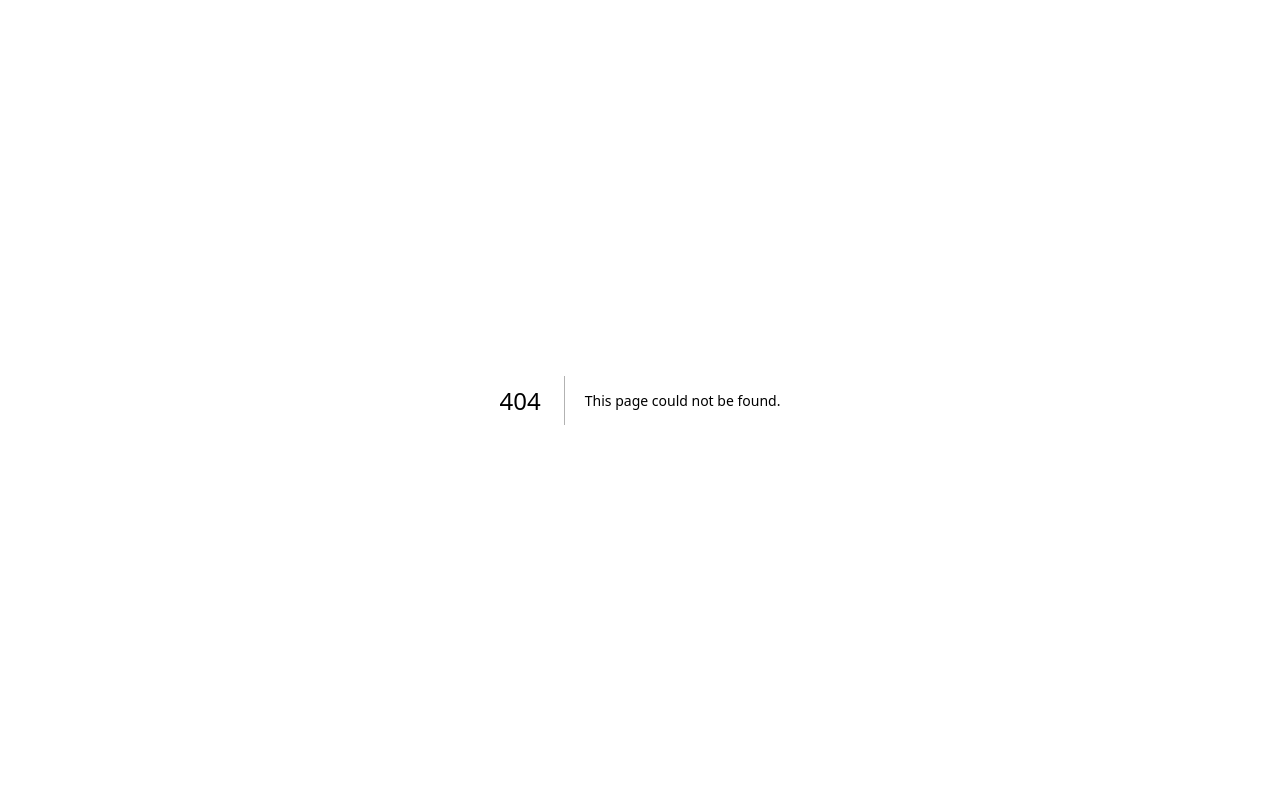
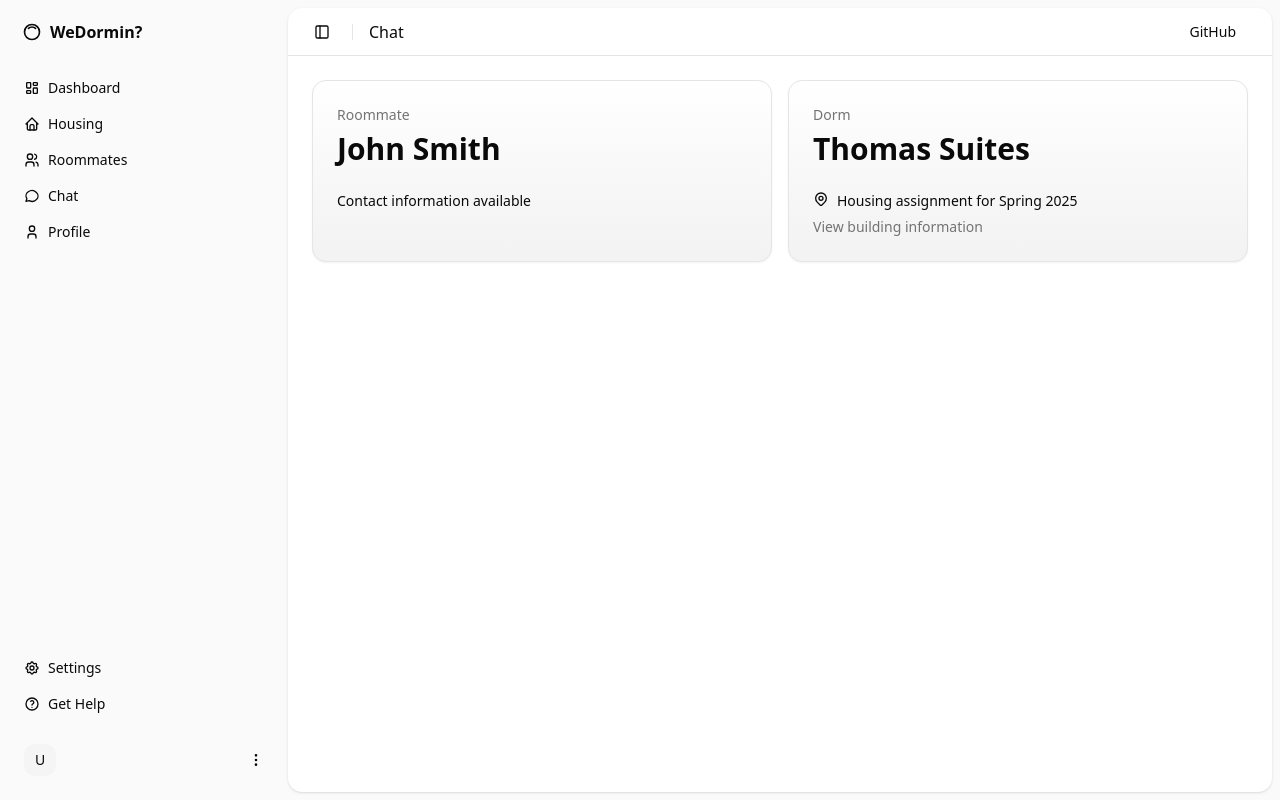
Before and after one commit to fwakks/WeDormin, a Next.js app in the folder frontend/: page /chat in a window 1280 px wide. Before the commit this address had no page. Built offline with nearby package versions, Linux system fonts and the light colour scheme; no server answers.

Commit message:
Added basic chatbox component and made directory for chat routing

```diff
--- /dev/null
+++ b/frontend/app/chat/page.jsx
@@ -0,0 +1,42 @@
+"use client";
+
+import { useState, useEffect } from "react";
+import { AppSidebar } from "@/components/app-sidebar";
+import { SectionCards } from "@/components/section-cards";
+import { SiteHeader } from "@/components/site-header";
+import { SidebarInset, SidebarProvider } from "@/components/ui/sidebar";
+import { Avatar, AvatarImage, AvatarFallback } from "@/components/ui/avatar";
+
+export default function Page() {
+  const cards = [
+    {
+      title: "Roommate",
+      value: "John Smith",
+    },
+    {
+      title: "Dorm",
+      value: "Thomas Suites",
+    },
+  ];
+  return (
+    <SidebarProvider
+      style={{
+        "--sidebar-width": "calc(var(--spacing) * 72)",
+        "--header-height": "calc(var(--spacing) * 12)",
+      }}
+    >
+      <AppSidebar variant="inset" />
+      <SidebarInset>
+        <SiteHeader>Chat</SiteHeader>
+        <div className="flex flex-1 flex-col">
+          <div className="@container/main flex flex-1 flex-col gap-2">
+            <div className="flex flex-col gap-4 py-4 md:gap-6 md:py-6">
+              <SectionCards cards={cards} width={2} />
+              <div className="px-4 lg:px-6"></div>
+            </div>
+          </div>
+        </div>
+      </SidebarInset>
+    </SidebarProvider>
+  );
+}
--- a/frontend/components/app-sidebar.jsx
+++ b/frontend/components/app-sidebar.jsx
@@ -1,7 +1,7 @@
-"use client"
+"use client";
 
-import * as React from "react"
-import { useState, useEffect } from "react"
+import * as React from "react";
+import { useState, useEffect } from "react";
 import {
   IconHelp,
   IconHome,
@@ -11,12 +11,12 @@ import {
   IconSettings,
   IconUser,
   IconUsers,
-} from "@tabler/icons-react"
+} from "@tabler/icons-react";
 
-import { NavDocuments } from "@/components/nav-documents"
-import { NavMain } from "@/components/nav-main"
-import { NavSecondary } from "@/components/nav-secondary"
-import { NavUser } from "@/components/nav-user"
+import { NavDocuments } from "@/components/nav-documents";
+import { NavMain } from "@/components/nav-main";
+import { NavSecondary } from "@/components/nav-secondary";
+import { NavUser } from "@/components/nav-user";
 import {
   Sidebar,
   SidebarContent,
@@ -25,11 +25,9 @@ import {
   SidebarMenu,
   SidebarMenuButton,
   SidebarMenuItem,
-} from "@/components/ui/sidebar"
+} from "@/components/ui/sidebar";
 
-export function AppSidebar({
-  ...props
-}) {
+export function AppSidebar({ ...props }) {
   // State to store user data
   const [user, setUser] = useState({
     name: "",
@@ -44,28 +42,28 @@ export function AppSidebar({
     const fetchUser = async () => {
       try {
         setIsLoading(true);
-        const apiBaseUrl = process.env.NEXT_PUBLIC_API_BASE_URL || '';
+        const apiBaseUrl = process.env.NEXT_PUBLIC_API_BASE_URL || "";
         const response = await fetch(`${apiBaseUrl}/api/user`, {
-          credentials: 'include'
-        })
+          credentials: "include",
+        });
         if (!response.ok) {
-          throw new Error("Failed to fetch user data")
+          throw new Error("Failed to fetch user data");
         }
-        const userData = await response.json()
+        const userData = await response.json();
         setUser({
           name: userData.name || "User",
           email: userData.email || "",
-          image: userData.image || "/avatars/default.jpg"
-        })
+          image: userData.image || "/avatars/default.jpg",
+        });
       } catch (error) {
-        console.error("Error fetching user data:", error)
+        console.error("Error fetching user data:", error);
       } finally {
-        setIsLoading(false)
+        setIsLoading(false);
       }
-    }
+    };
 
-    fetchUser()
-  }, [])
+    fetchUser();
+  }, []);
 
   const data = {
     user: user,
@@ -87,7 +85,7 @@ export function AppSidebar({
       },
       {
         title: "Chat",
-        url: "#",
+        url: "/chat",
         icon: IconMessageCircle,
       },
       {
@@ -115,7 +113,10 @@ export function AppSidebar({
       <SidebarHeader>
         <SidebarMenu>
           <SidebarMenuItem>
-            <SidebarMenuButton asChild className="data-[slot=sidebar-menu-button]:!p-1.5">
+            <SidebarMenuButton
+              asChild
+              className="data-[slot=sidebar-menu-button]:!p-1.5"
+            >
               <a href="/dashboard">
                 <IconInnerShadowTop className="!size-5" />
                 <span className="text-base font-semibold">WeDormin?</span>
--- /dev/null
+++ b/frontend/components/chatbox.jsx
@@ -0,0 +1,28 @@
+import { ScrollArea } from "./ui/scroll-area";
+
+function ChatBox({ chat }) {
+  return (
+    <ScrollArea>
+      <div className="flex flex-col space-y-4">
+        {chat.map((message, index) => (
+          <div key={index} className="flex space-x-4">
+            <div className="flex-shrink-0">
+              <Avatar>
+                <AvatarImage src={message.avatar} alt={message.name} />
+                <AvatarFallback>{message.name.charAt(0)}</AvatarFallback>
+              </Avatar>
+            </div>
+            <div className="flex-1">
+              <p className="text-sm font-medium text-gray-900">
+                {message.name}
+              </p>
+              <p className="text-sm text-gray-500">{message.message}</p>
+            </div>
+          </div>
+        ))}
+      </div>
+    </ScrollArea>
+  );
+}
+
+export default ChatBox;
```
